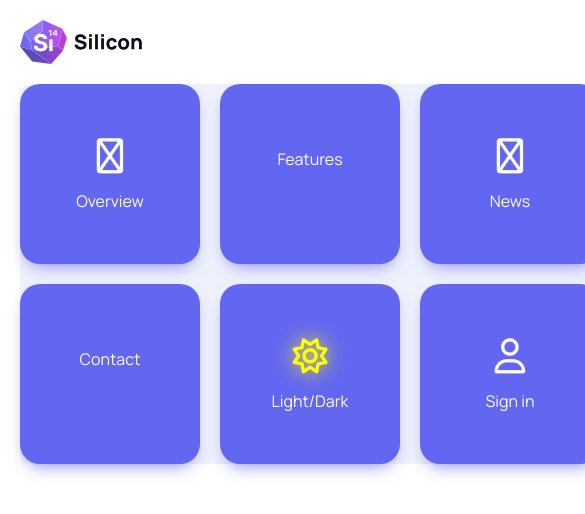
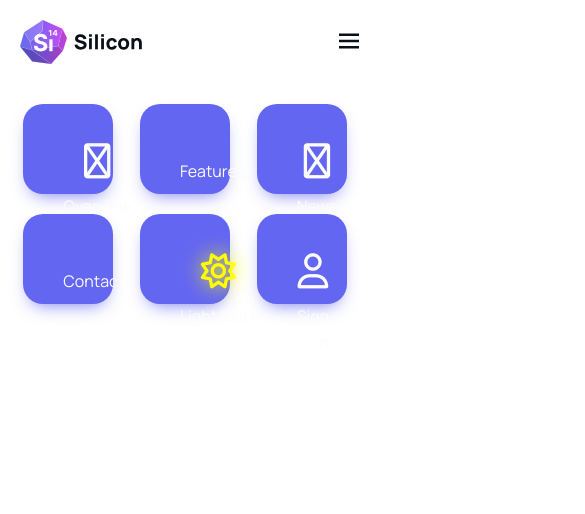
Before and after one commit to KimmoKAhola/Silicon-Kimmo-Ahola, a React (Vite) app: page /home in a window 390 px wide. Both pictures are taken after a click on the button 349 px from the left and 42 px from the top of the page. Shown: the top 514 px of the page, 585 px wide, since content can reach past the window. Built offline with nearby package versions, Linux system fonts and the light colour scheme; some icons are missing.

Commit message:
more styling

```diff
--- a/src/css/main.css
+++ b/src/css/main.css
@@ -634,6 +634,21 @@ input:focus {
   }
 }
 
+@media (min-width: 1400px) {
+  #mobile-menu {
+    display: none;
+  }
+}
+@media (max-width: 1399px) {
+  #mobile-menu {
+    display: none;
+  }
+}
+@media (max-width: 1199px) {
+  #mobile-menu {
+    display: none;
+  }
+}
 @media (max-width: 991px) {
   #mobile-menu {
     margin-top: 20px;
@@ -668,16 +683,20 @@ input:focus {
   #mobile-menu .mobile-item i {
     display: none;
   }
+  #mobile-menu .mobile-item #mobile-sign-in-icon {
+    display: block;
+  }
 }
 @media (max-width: 767px) {
   #mobile-menu {
     margin-top: 20px;
     display: grid;
-    background-color: #EFF2FC;
     border-radius: 10px;
     grid-template-columns: repeat(3, 1fr);
     place-items: center;
     gap: 20px;
+    padding-top: 20px;
+    padding-bottom: 20px;
   }
   #mobile-menu #mobile-navbar-overview {
     display: block;
@@ -697,14 +716,22 @@ input:focus {
   #mobile-menu .mobile-item {
     background: #6366F1;
     box-shadow: 0px 8px 18px -8px rgba(99, 102, 241, 0.9);
-    height: 100px;
-    width: 100px;
+    height: 20px;
+    width: 20px;
     border-radius: 20px;
     position: relative;
   }
   #mobile-menu .mobile-item:hover {
     cursor: pointer;
   }
+}
+@media (max-width: 767px) and (max-width: 420px) {
+  #mobile-menu .mobile-item {
+    height: 10px;
+    width: 10px;
+  }
+}
+@media (max-width: 767px) {
   #mobile-menu .mobile-item.active {
     background-color: #170442;
     transition: 1s ease-in;
@@ -717,7 +744,6 @@ input:focus {
     display: grid;
     place-items: center;
     gap: 5px;
-    transform: translateY(20%);
   }
   #mobile-menu .mobile-item .nav-link i {
     display: block;
--- a/src/css/scss/core/_media.scss
+++ b/src/css/scss/core/_media.scss
@@ -33,3 +33,9 @@
     @content
   }
 }
+
+@mixin rest{
+  @media (min-width: 1400px) {
+    @content
+  }
+}
--- a/src/views/sections/global/Navbar.jsx
+++ b/src/views/sections/global/Navbar.jsx
@@ -86,14 +86,13 @@ const Navbar = () => {
                         </div>
                     </div>
 
-                    <div className="mobile-item">
+                    <div id="mobile-sign-in-button" className="mobile-item">
                         <Link className="nav-link" to="/">
-                            <i className="fa-regular fa-user"></i>
+                            <i id="mobile-sign-in-icon" className="fa-regular fa-user"></i>
                             Sign in
                         </Link>
                     </div>
                 </nav>
-
             )}
         </div>
     )
```
Also changed, not shown: src/css/scss/sections/global/components/_navbar.scss (+22 -4 lines), 1 other file (tests, documents, lock files or other folders).
